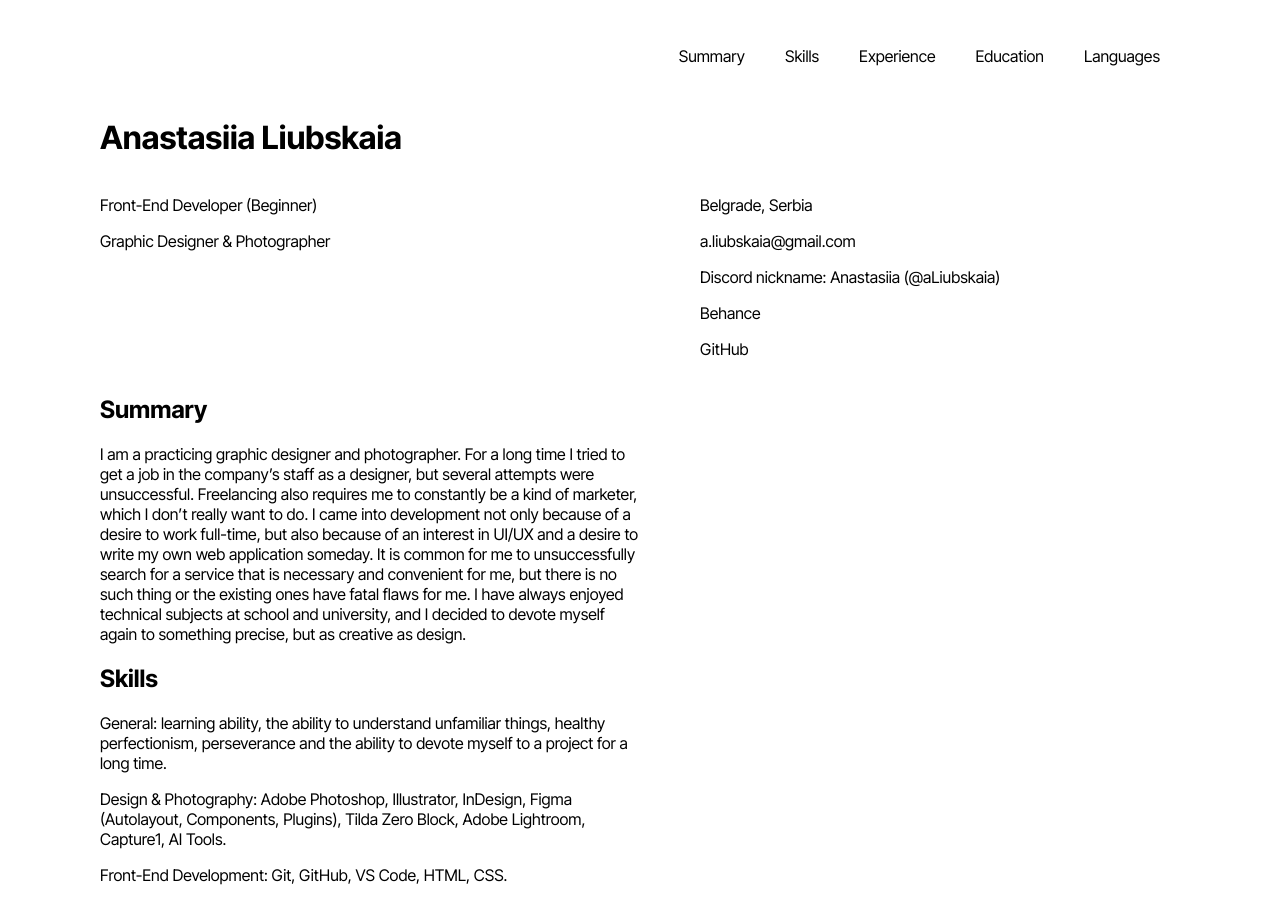
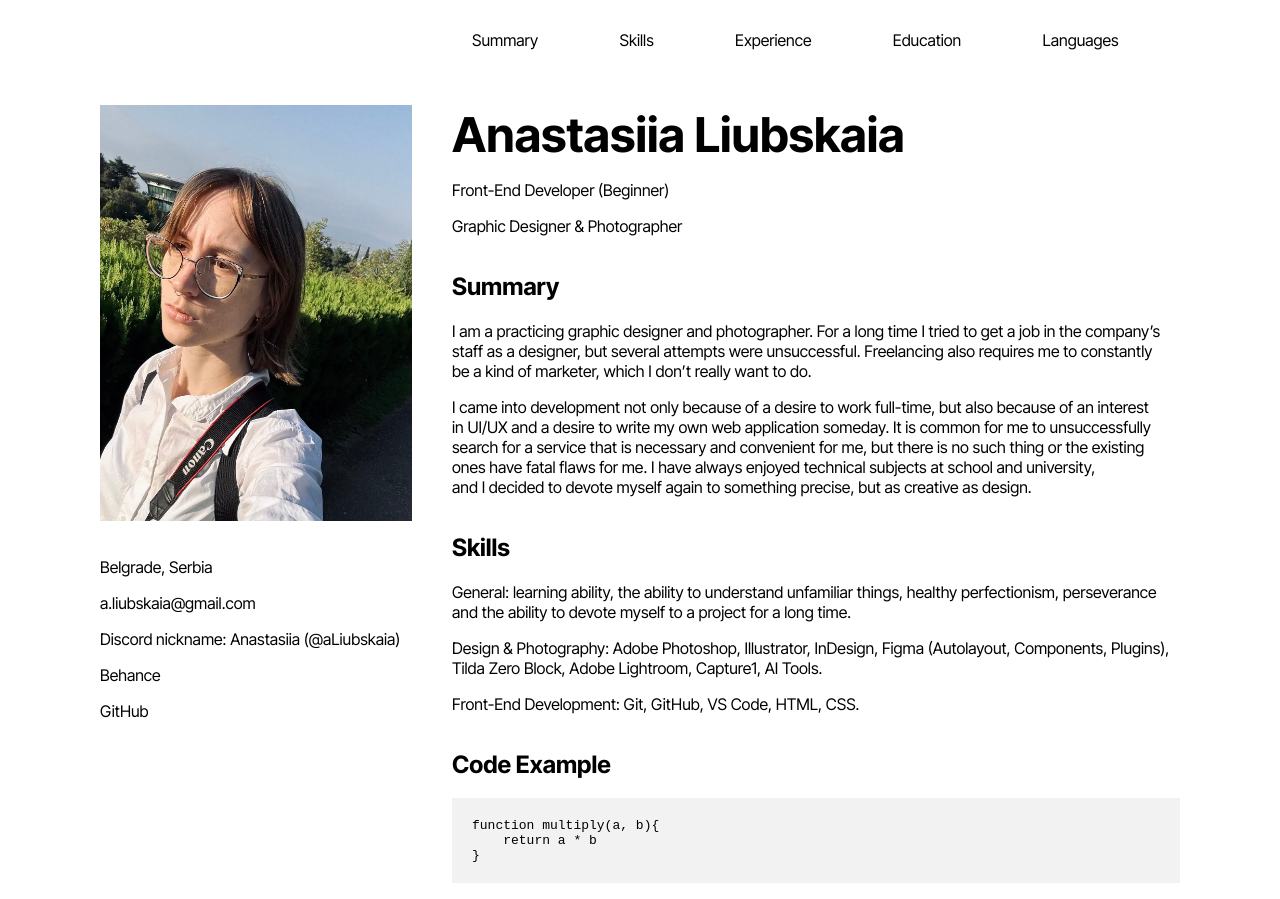
Before and after one commit to aLiubskaia/rsschool-cv, a plain HTML site: page index.html in a window 1280 px wide. Shown: the top 899 px of the page. Drawn offline with Linux system fonts and the light colour scheme.

Commit message:
fix: made correct blocks placement

```diff
--- a/index.html
+++ b/index.html
@@ -11,6 +11,8 @@
 <body>
     <header>
         <div class="container">
+            <section class="header">
+                <section class="placeholder"></section>
                 <nav class="nav">
                     <ul class="nav-list">
                         <li class="nav-item"><a href="#summary" class="nav-link">Summary</a></li>
@@ -20,15 +22,14 @@
                         <li class="nav-item"><a href="#languages" class="nav-link">Languages</a></li>
                     </ul>
                 </nav>
+            </section>
         </div>
     </header>
     <main class="container">
-        <h1 class="section-title">Anastasiia Liubskaia</h1>
-        <section class="flex">
-            <section class="section" id="profile">
-
-                <p>Front-End Developer (Beginner)</p>
-                <p>Graphic Designer & Photographer</p>
+        <section class="column">
+            <section class="contacts">
+                <section>
+                    <img src="assets/image/My_Photo.jpg" alt="my photo">
                 </section>
                 <section>
                     <div>
@@ -40,6 +41,15 @@
                     </div>
                 </section>
             </section>
+            <section class="information">
+                <h1 class="section-title">Anastasiia Liubskaia</h1>
+                <section>
+                    <section class="section" id="profile">
+
+                        <p>Front-End Developer (Beginner)</p>
+                        <p>Graphic Designer & Photographer</p>
+                    </section>
+                </section>
 
                 <section class="section" id="summary">
                     <h2 class="section-title" id="summary">Summary</h2>
@@ -48,15 +58,16 @@
                         company’s staff as a designer, but several attempts were unsuccessful. Freelancing also
                         requires
                         me
-                to constantly be a kind of marketer, which I don’t really want to do.
-                I came into development not only because of a desire to work full-time, but also because of
-                an
-                interest in UI/UX and a desire to write my own web application someday. It is common for me
+                        to constantly be&nbsp;a&nbsp;kind of&nbsp;marketer, which I don’t really want to do.</p>
+                    <p>I came into development not only because of a desire to work full-time, but also because of
+                        an&nbsp;interest in&nbsp;UI/UX and a desire to write my own web application someday. It is
+                        common for me
                         to
                         unsuccessfully search for a service that is necessary and convenient for me, but there is no
                         such
                         thing or the existing ones have fatal flaws for me.
-                I have always enjoyed technical subjects at school and university, and I decided to devote
+                        I have always enjoyed technical subjects at school and university, and&nbsp;I&nbsp;decided to
+                        devote
                         myself
                         again to something precise, but as creative as design.</p>
                 </section>
@@ -139,6 +150,8 @@ function multiply(a, b){
                             Georgian citizens since 2022.</li>
                     </ul>
                 </section>
+            </section>
+        </section>
     </main>
     <footer>
         <div class="container">
--- a/style.css
+++ b/style.css
@@ -11,6 +11,11 @@ html {
   .section {
     width: 100%;
   }
+}
+
+h1 {
+  font-size: 300%;
+  margin: 0;
 }
 
 .bold-text {
@@ -33,20 +38,28 @@ body {
   margin: 0 auto;
 }
 
-.flex {
+.header {
     display: flex;
-    gap: 60px;
+    flex-direction: row;
+    gap: 40px;
 }
 
-.section {
-    width: 50%;
+.placeholder {
+    width: 30%;
+}
+
+.nav {
+    width: 70%;
 }
 
 .nav-list {
+    max-width: 100%;
     display: flex;
-    justify-content: right;
+    justify-content: center;
     align-items: center;
 
+    margin: 0;
+    padding: 0;
     list-style: none;
 }
 
@@ -59,9 +72,39 @@ a:hover {
     color: #FF4500;
 }
 
+.nav-item {
+    flex-grow: 1;
+}
+
 .nav-link {
   padding: 0 20px;
   line-height: 50px;
+}
+
+.column {
+    display: flex;
+    flex-direction: row;
+    margin-top: 40px;
+    gap: 40px;
+}
+
+.contacts {
+    width: 30%;
+    display: flex;
+    flex-direction: column;
+    gap: 20px;
+}
+
+img {
+  max-width: 100%;
+  height: auto;
+  display: block;
+}
+
+.information {
+    width: 70%;
+    display: flex;
+    flex-direction: column;
 }
 
 .code {
```
Also changed, not shown: assets/image/My_Photo.jpg (added). Lines whose indentation alone changed are shown as unchanged.
